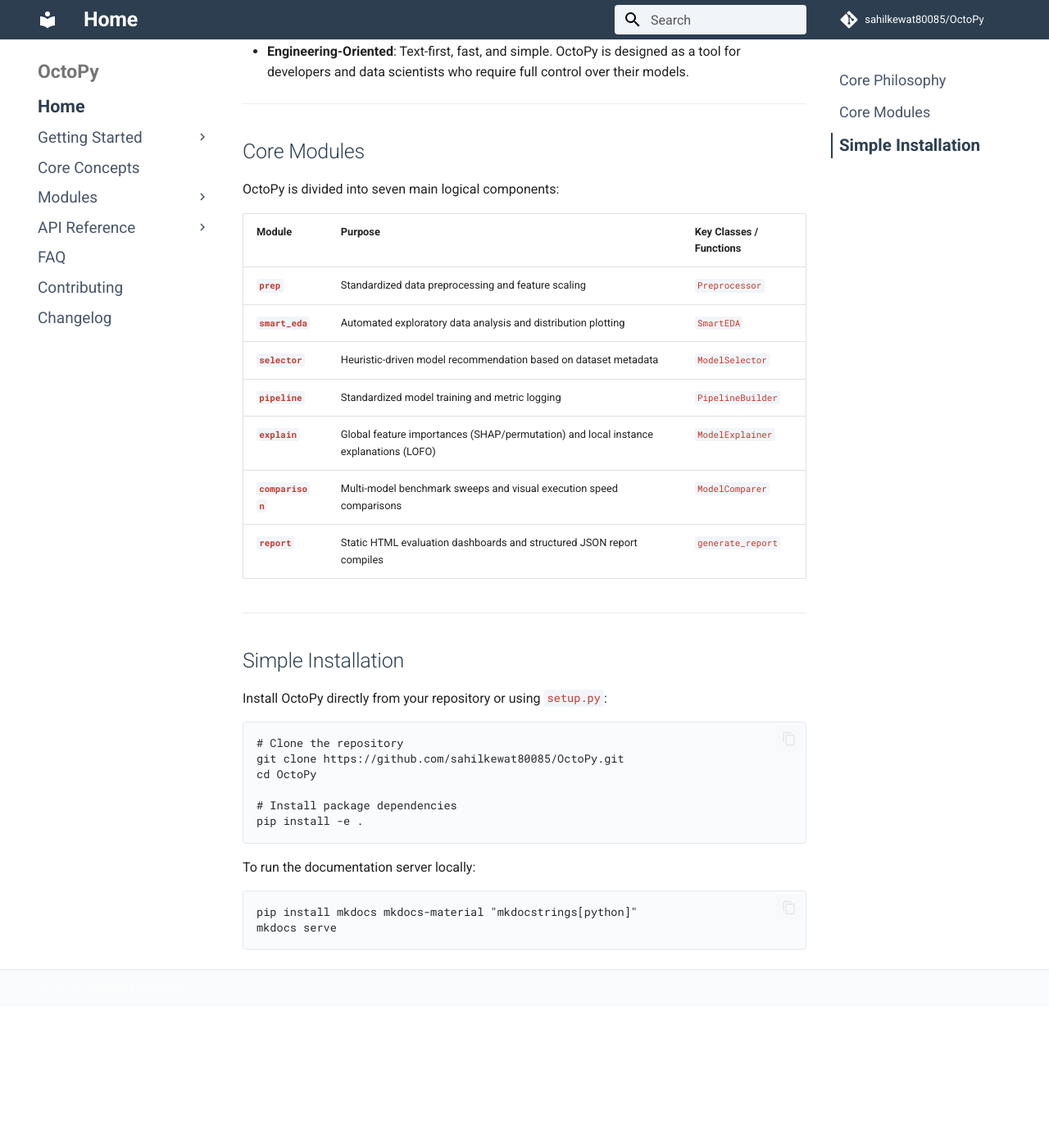
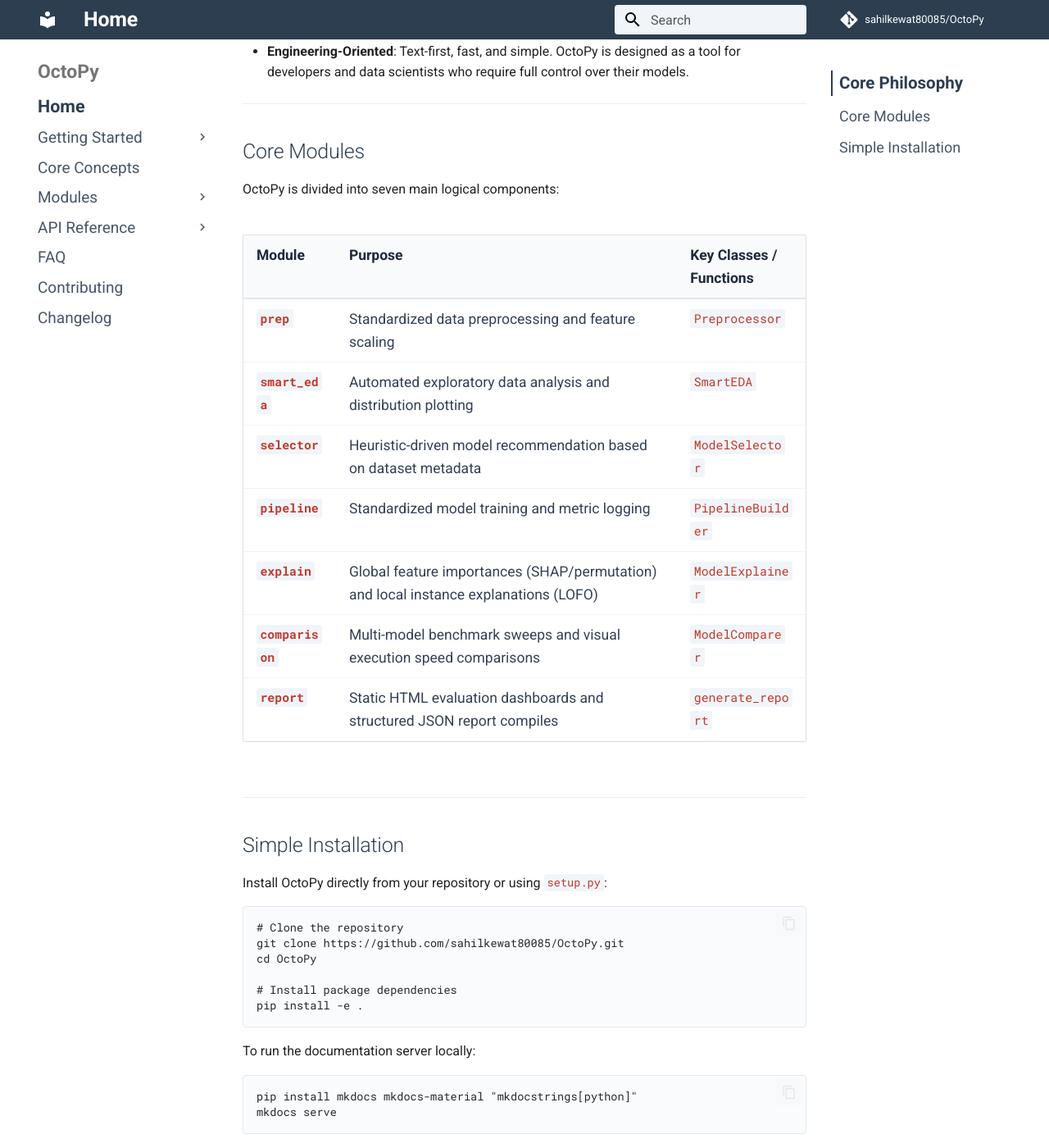
Before and after one commit to Sahilkewat80085/OctoPy, an MkDocs documentation site: the page built from docs/index.md, in a window 1280 px wide and 1400 px high, scrolled down 587 px. Shown: the whole window at 82% size. Built offline with MkDocs 1.6.1 and Material for MkDocs 9.7.7, drawn with Linux system fonts in a browser that asks for light colours; comment, search, counter and statistics services are not loaded; before the commit the page ends 1815 px from its top, so only the background shows below that.

Commit message:
docs: (UX Stage 3) improve table styling and code block container aesthetics

```diff
--- a/docs/extra.css
+++ b/docs/extra.css
@@ -53,6 +53,12 @@
   border-radius: 4px;
   background-color: #fafbfc !important;
   padding: 1em !important;
+  transition: box-shadow 0.15s ease, border-color 0.15s ease !important;
+}
+
+.md-typeset pre:hover {
+  border-color: #cbd5e1;
+  box-shadow: 0 4px 6px -1px rgb(0 0 0 / 0.05), 0 2px 4px -2px rgb(0 0 0 / 0.05) !important;
 }
 
 .md-typeset code {
@@ -61,6 +67,33 @@
   padding: 0.1em 0.3em;
   border-radius: 3px;
   color: #c0392b;
+}
+
+/* Custom Table Styling for High Readability */
+.md-typeset table:not([class]) {
+  border-collapse: collapse;
+  width: 100%;
+  margin: 1.5em 0;
+  font-size: 0.875rem;
+}
+
+.md-typeset table:not([class]) th {
+  background-color: #f8fafc !important; /* light gray tint for header */
+  font-weight: 700;
+  color: #1e293b !important;
+  border-bottom: 2px solid #e2e8f0 !important;
+  padding: 10px 16px !important;
+  text-align: left;
+}
+
+.md-typeset table:not([class]) td {
+  border-bottom: 1px solid #f1f5f9 !important;
+  padding: 10px 16px !important;
+  color: #334155 !important;
+}
+
+.md-typeset table:not([class]) tr:hover {
+  background-color: #fafbfc !important;
 }
 
 .md-typeset pre code {
```
